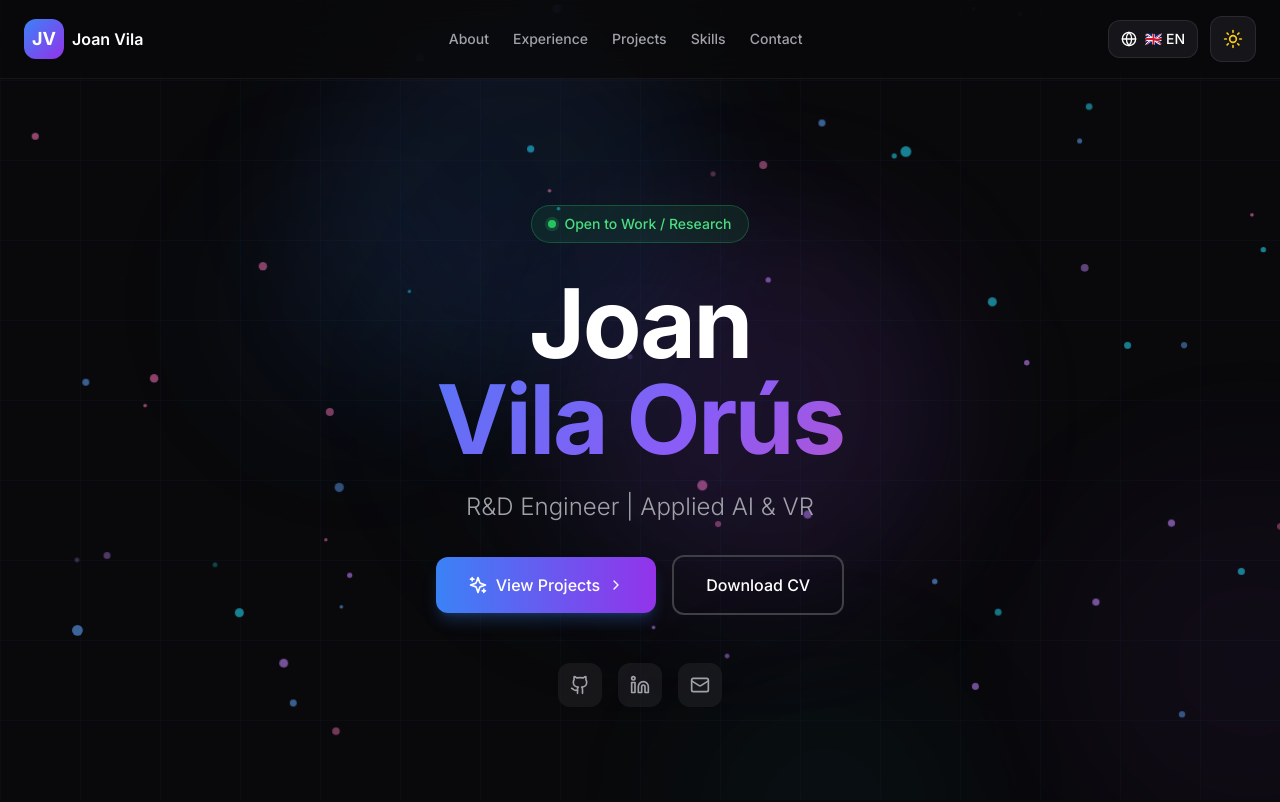
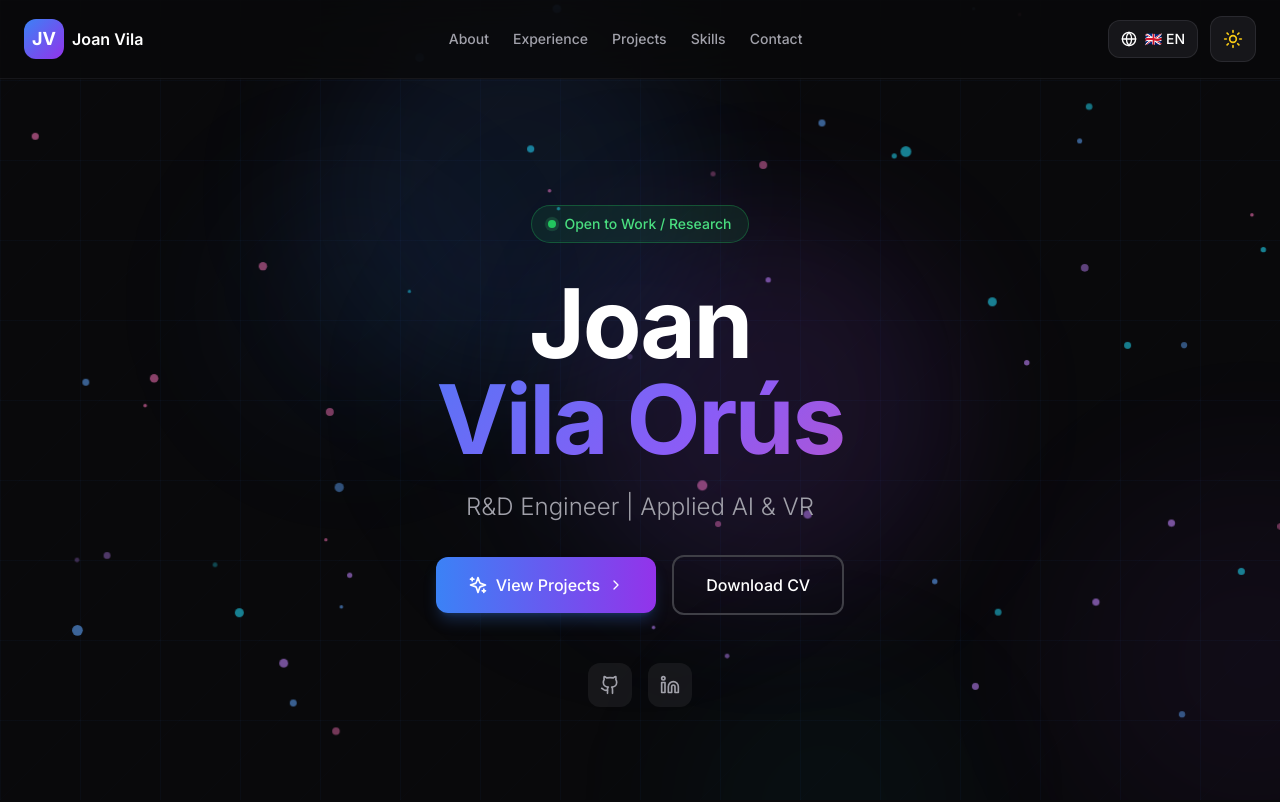
Before and after one commit to vilavilla/vilavilla.github.io, a React (Vite) app: page / in a window 1280 px wide. Shown: the top 802 px of the page. Built offline with nearby package versions, Linux system fonts and the light colour scheme.

Commit message:
Remove email link from social icons

```diff
--- a/src/App.jsx
+++ b/src/App.jsx
@@ -1185,7 +1185,6 @@ function App() {
                             {[
                                 { icon: Github, href: 'https://github.com/vilavilla', label: 'GitHub' },
                                 { icon: Linkedin, href: 'https://www.linkedin.com/in/joan-vila-orus-a82840278/', label: 'LinkedIn' },
-                                { icon: Mail, href: 'mailto:joanvilaa4@gmail.com', label: 'Email' },
                             ].map((social) => (
                                 <motion.a
                                     key={social.label}
```
